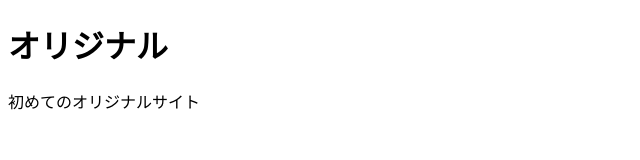
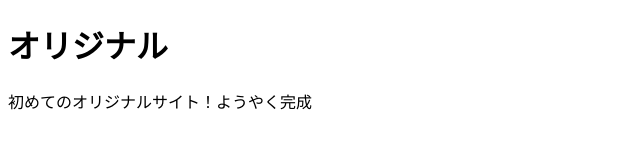
Before and after one commit to aobonta/mysite, a plain HTML site: page index.html in a window 1280 px wide. Shown: the whole page, without its empty margins (0-640 px from the left). Drawn offline with Linux system fonts and the light colour scheme.

Commit message:
TOPを変更

```diff
--- a/index.html
+++ b/index.html
@@ -7,6 +7,6 @@
 </head>
 <body>
   <h1>オリジナル</h1>
-  <p>初めてのオリジナルサイト</p>
+  <p>初めてのオリジナルサイト！ようやく完成</p>
 </body>
 </html>
```
